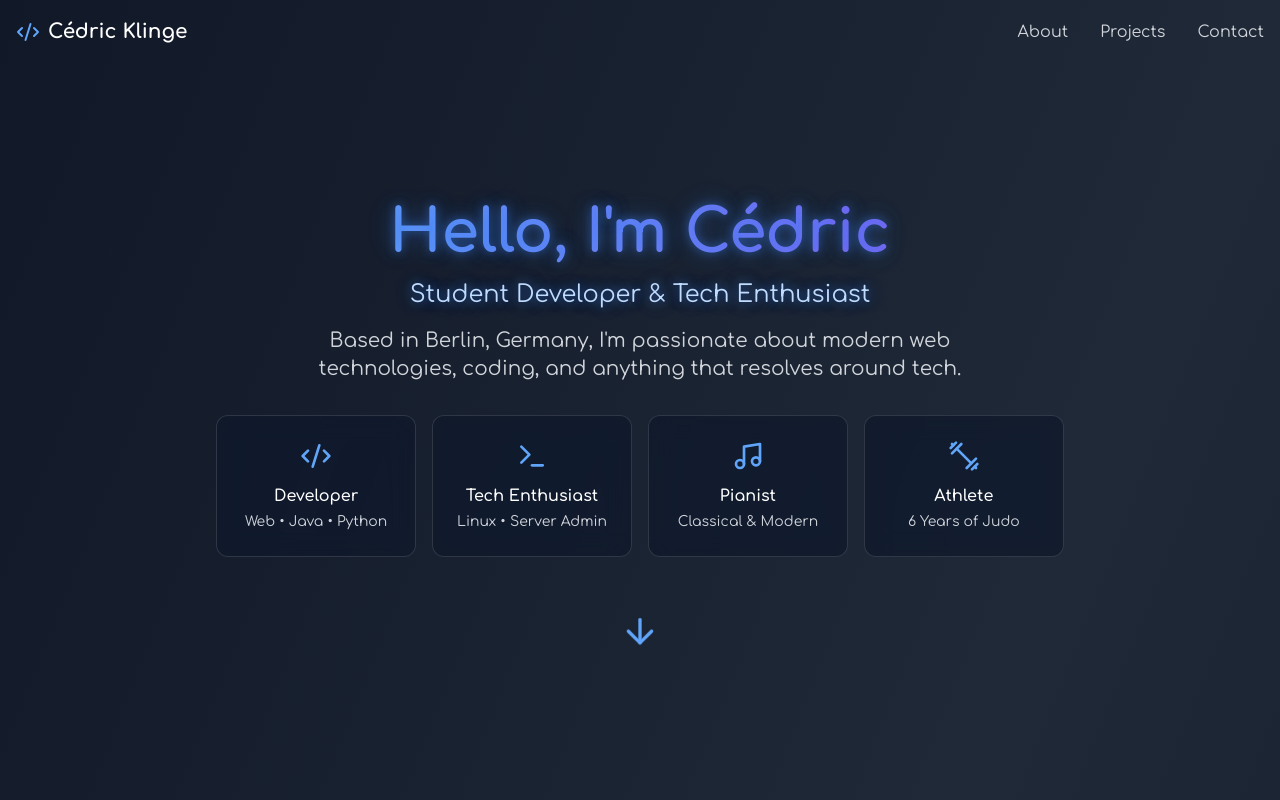
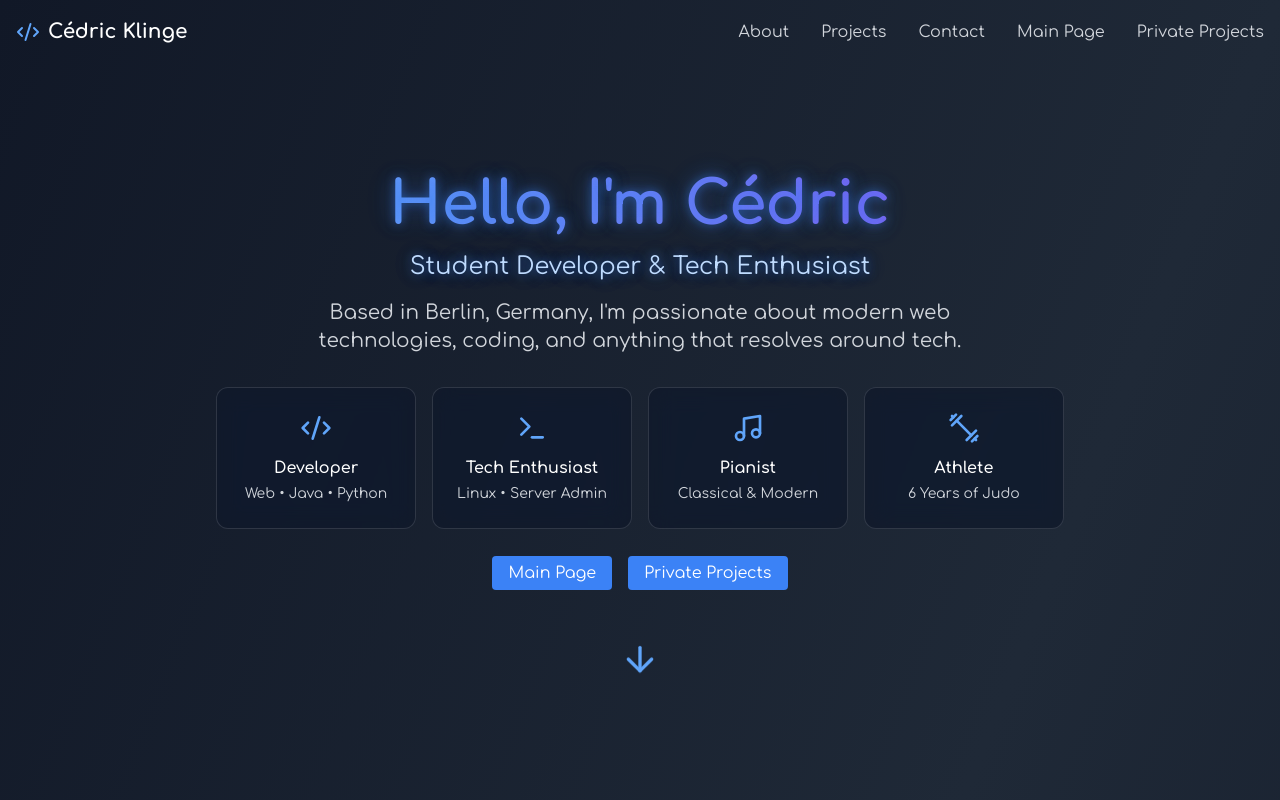
Before and after one commit to Zzackllack/Portfolio, a React (Vite) app: page / in a window 1280 px wide. Shown: the top 800 px of the page. Built offline with nearby package versions, Linux system fonts and the light colour scheme.

Commit message:
Add links to Main Page and Private Projects in HeroSection and NavBar for improved navigation

```diff
--- a/src/components/HeroSection.tsx
+++ b/src/components/HeroSection.tsx
@@ -37,6 +37,24 @@ export default function HeroSection() {
           <IconBox Icon={Music} text="Pianist" subtext="Classical & Modern" />
           <IconBox Icon={Dumbbell} text="Athlete" subtext="6 Years of Judo" />
         </div>
+        <div className="mt-8 space-x-4">
+          <a
+            href="https://zacklack.de/"
+            target="_blank"
+            rel="noopener noreferrer"
+            className="px-4 py-2 bg-blue-500 text-white rounded hover:bg-blue-600 transition-colors"
+          >
+            Main Page
+          </a>
+          <a
+            href="https://privat.zacklack.de"
+            target="_blank"
+            rel="noopener noreferrer"
+            className="px-4 py-2 bg-blue-500 text-white rounded hover:bg-blue-600 transition-colors"
+          >
+            Private Projects
+          </a>
+        </div>
       </div>
       <button
         onClick={() => scrollToSection("about")}
--- a/src/components/NavBar.tsx
+++ b/src/components/NavBar.tsx
@@ -36,6 +36,22 @@ export default function NavBar() {
                 {item}
               </a>
             ))}
+            <a
+              href="https://zacklack.de/"
+              target="_blank"
+              rel="noopener noreferrer"
+              className="text-gray-300 hover:text-white transition-colors"
+            >
+              Main Page
+            </a>
+            <a
+              href="https://privat.zacklack.de"
+              target="_blank"
+              rel="noopener noreferrer"
+              className="text-gray-300 hover:text-white transition-colors"
+            >
+              Private Projects
+            </a>
           </div>
         </div>
       </div>
```
